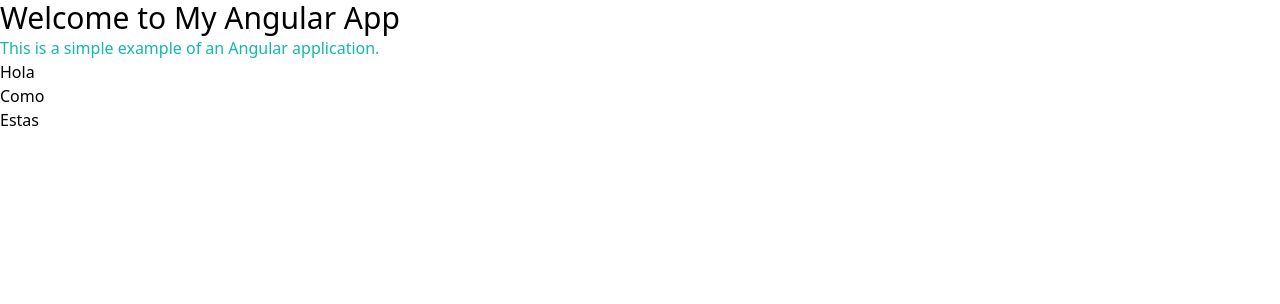
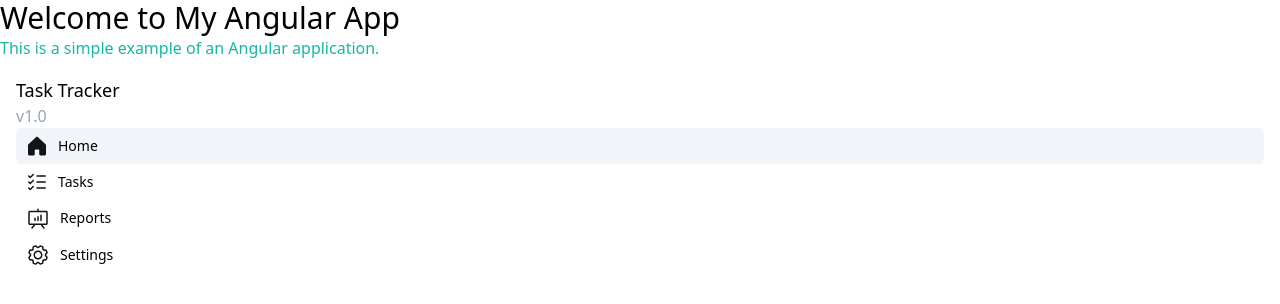
Before and after one commit to ivanFlor3s/task-tracker, an Angular app: page /dashboard in a window 1280 px wide. Shown: the top 304 px of the page. Built offline with nearby package versions, Linux system fonts and the light colour scheme.

Commit message:
feat: add menu items + sidebar component

```diff
--- /dev/null
+++ b/src/app/features/dashboard/models/menu-item.ts
@@ -0,0 +1,5 @@
+export interface MenuItem {
+  label: string;
+  icon: string;
+  route: string;
+}
--- a/src/app/features/dashboard/pages/dashboard-page/dashboard-page.component.html
+++ b/src/app/features/dashboard/pages/dashboard-page/dashboard-page.component.html
@@ -1 +1 @@
-<app-side-bar [menuItems]="['Hola', 'Como', 'Estas']"></app-side-bar>
+<app-side-bar [menuItems]="menu"></app-side-bar>
--- a/src/app/features/dashboard/pages/dashboard-page/dashboard-page.component.ts
+++ b/src/app/features/dashboard/pages/dashboard-page/dashboard-page.component.ts
@@ -1,5 +1,6 @@
 import { Component } from '@angular/core';
 import { SideBarComponent } from '../../../../shared/components/side-bar/side-bar.component';
+import { MenuItem } from '../../models/menu-item';
 
 @Component({
   selector: 'app-dashboard-page',
@@ -7,4 +8,11 @@
   templateUrl: './dashboard-page.component.html',
   styleUrl: './dashboard-page.component.css',
 })
-export class DashboardPageComponent {}
+export class DashboardPageComponent {
+  menu: MenuItem[] = [
+    { icon: 'home', label: 'Home', route: '/dashboard' },
+    { icon: 'tasks', label: 'Tasks', route: '/tasks' },
+    { icon: 'reports', label: 'Reports', route: '/calendar' },
+    { icon: 'settings', label: 'Settings', route: '/settings' },
+  ];
+}
--- /dev/null
+++ b/src/app/shared/components/menu-item/menu-item.component.html
@@ -0,0 +1,8 @@
+<a
+  [routerLink]="route()"
+  routerLinkActive="bg-slate-100"
+  class="flex gap-x-3 hover:bg-slate-100 rounded-md py-2 px-3 hover:cursor-pointer"
+>
+  <img [src]="'assets/icons/' + icon() + '.svg'" [alt]="'icon ' + icon()" />
+  <span class="text-sm"> {{ label() }} </span>
+</a>
--- /dev/null
+++ b/src/app/shared/components/menu-item/menu-item.component.ts
@@ -0,0 +1,15 @@
+import { Component, input } from '@angular/core';
+import { RouterModule } from '@angular/router';
+
+@Component({
+  selector: 'app-menu-item',
+  imports: [RouterModule],
+  templateUrl: './menu-item.component.html',
+  styleUrl: './menu-item.component.css',
+})
+export class MenuItemComponent {
+  icon = input.required<string>();
+  label = input.required<string>();
+  route = input.required<string>();
+  isActive = input<boolean>(false);
+}
--- a/src/app/shared/components/side-bar/side-bar.component.html
+++ b/src/app/shared/components/side-bar/side-bar.component.html
@@ -1,5 +1,12 @@
-<ul>
-  @for (item of menuItems(); track item) {
-    <li>{{ item }}</li>
-  }
-</ul>
+<div class="p-4">
+  <div class="flex flex-col">
+    <h1 class="text-lg font-medium">Task Tracker</h1>
+    <span class="text-slate-400">v1.0</span>
+  </div>
+  <ul>
+    @for (item of menuItems(); track item) {
+      <app-menu-item class="gap-y-3" [icon]="item.icon" [label]="item.label" [route]="item.route">
+      </app-menu-item>
+    }
+  </ul>
+</div>
--- a/src/app/shared/components/side-bar/side-bar.component.ts
+++ b/src/app/shared/components/side-bar/side-bar.component.ts
@@ -1,12 +1,14 @@
 import { CommonModule } from '@angular/common';
 import { Component, input } from '@angular/core';
+import { MenuItemComponent } from '../menu-item/menu-item.component';
+import { MenuItem } from '../../../features/dashboard/models/menu-item';
 
 @Component({
   selector: 'app-side-bar',
-  imports: [CommonModule],
+  imports: [CommonModule, MenuItemComponent],
   templateUrl: './side-bar.component.html',
   styleUrl: './side-bar.component.css',
 })
 export class SideBarComponent {
-  menuItems = input.required<string[]>();
+  menuItems = input.required<MenuItem[]>();
 }
```
Also changed, not shown: src/app/shared/components/menu-item/menu-item.component.css (added), 1 other file (tests, documents, lock files or other folders).
